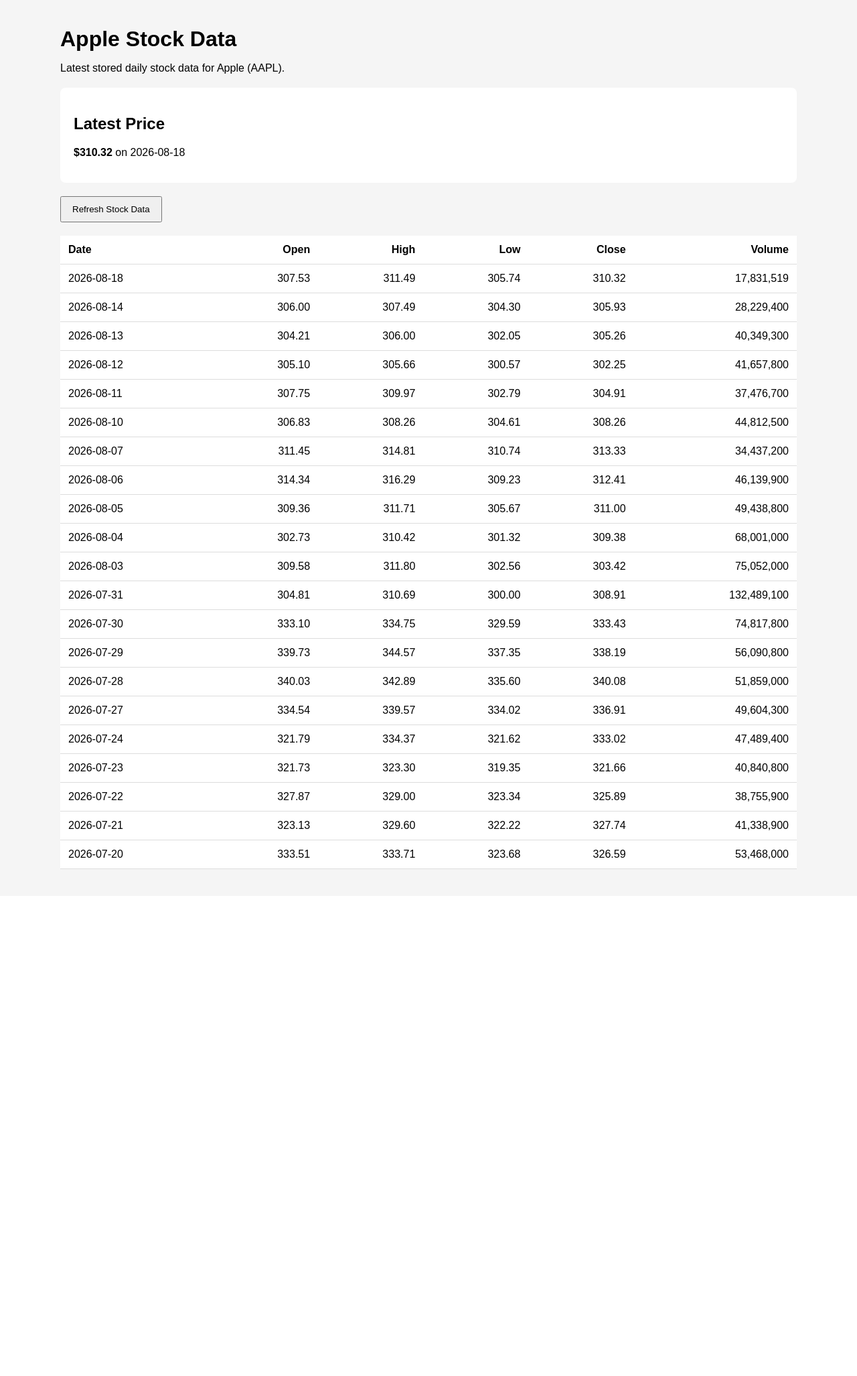
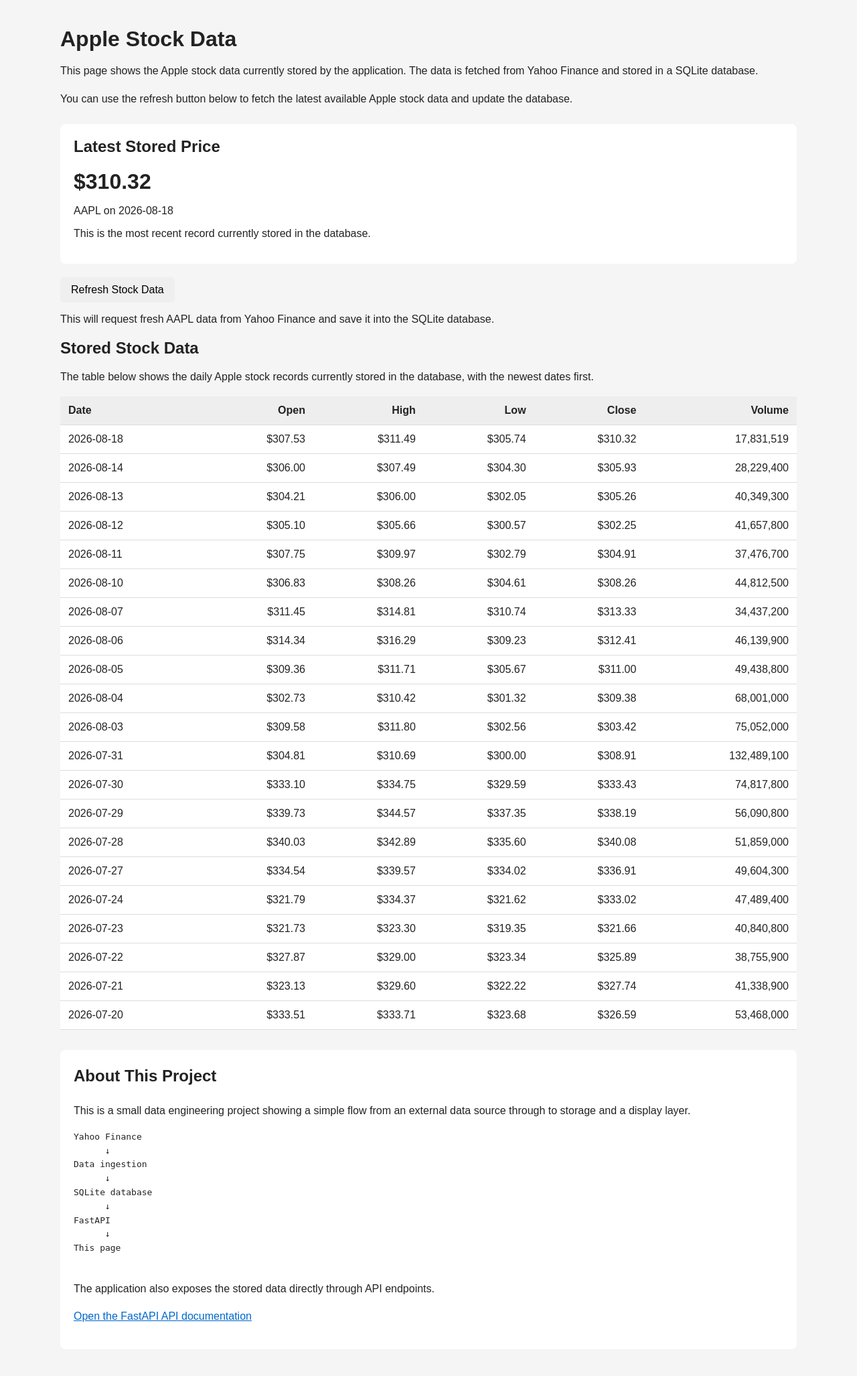
Before and after one commit to aaronalonsotorrens/stock-data-project, a FastAPI app: page / in a window 1280 px wide. Shown: the whole page at 67% size. Before the commit the page ends 1298 px from the top, so only its background shows below. Run offline with FastAPI, Linux system fonts and the light colour scheme; data comes from the database, SQL or seed files in the repository; both versions use the stored data as it was after the commit.

Commit message:
Make html more user friendly. Add comment for better code practice

```diff
--- a/app/templates/index.html
+++ b/app/templates/index.html
@@ -1,5 +1,6 @@
 <!DOCTYPE html>
 <html lang="en">
+
 <head>
     <meta charset="UTF-8">
     <meta name="viewport" content="width=device-width, initial-scale=1.0">
@@ -7,18 +8,30 @@
     <title>Apple Stock Data</title>
 
     <style>
+        /* Keep the page simple and readable without needing a separate CSS file. */
         body {
             font-family: Arial, sans-serif;
             max-width: 1100px;
             margin: 40px auto;
             padding: 0 20px;
             background: #f5f5f5;
+            color: #222;
         }
 
         h1 {
             margin-bottom: 5px;
         }
 
+        h2 {
+            margin-top: 0;
+        }
+
+        .intro {
+            margin-bottom: 25px;
+            line-height: 1.6;
+        }
+
+        /* Reusable card style for the latest stock information. */
         .latest {
             background: white;
             padding: 20px;
@@ -26,10 +39,33 @@
             border-radius: 8px;
         }
 
+        .price {
+            font-size: 2rem;
+            font-weight: bold;
+            margin: 5px 0;
+        }
+
+        .refresh-section {
+            margin: 20px 0;
+        }
+
+        button {
+            padding: 10px 16px;
+            border: none;
+            border-radius: 5px;
+            cursor: pointer;
+            font-size: 1rem;
+        }
+
+        button:disabled {
+            cursor: not-allowed;
+        }
+
         table {
             width: 100%;
             border-collapse: collapse;
             background: white;
+            margin-top: 20px;
         }
 
         th,
@@ -39,15 +75,35 @@
             text-align: right;
         }
 
+        /* Keep the date column aligned differently from the numeric values. */
         th:first-child,
         td:first-child {
             text-align: left;
         }
 
-        button {
-            padding: 10px 16px;
-            margin-bottom: 20px;
-            cursor: pointer;
+        th {
+            background: #eeeeee;
+        }
+
+        .about {
+            background: white;
+            padding: 20px;
+            margin-top: 30px;
+            border-radius: 8px;
+            line-height: 1.6;
+        }
+
+        .api-link {
+            margin-top: 15px;
+        }
+
+        a {
+            color: #0066cc;
+        }
+
+        .status-message {
+            margin-top: 10px;
+            font-weight: bold;
         }
     </style>
 </head>
@@ -56,26 +112,97 @@
 
     <h1>Apple Stock Data</h1>
 
+    <div class="intro">
         <p>
-        Latest stored daily stock data for Apple (AAPL).
+            This page shows the Apple stock data currently stored by the application.
+            The data is fetched from Yahoo Finance and stored in a SQLite database.
         </p>
 
+        <p>
+            You can use the refresh button below to fetch the latest available
+            Apple stock data and update the database.
+        </p>
+    </div>
+
+
+    <!--
+        Jinja checks whether FastAPI passed a latest stock record into the template.
+        If data exists, we show the latest price. Otherwise we show a helpful message.
+    -->
     {% if latest %}
 
         <div class="latest">
-            <h2>Latest Price</h2>
+
+            <h2>Latest Stored Price</h2>
+
+            <!-- Format the stored close price to two decimal places. -->
+            <p class="price">
+                ${{ "%.2f"|format(latest.close) }}
+            </p>
 
             <p>
-                <strong>${{ "%.2f"|format(latest.close) }}</strong>
-                on {{ latest.date }}
+                AAPL on {{ latest.date }}
             </p>
+
+            <p>
+                This is the most recent record currently stored in the database.
+            </p>
+
         </div>
 
-        <button onclick="refreshData()">
+    {% else %}
+
+        <div class="latest">
+
+            <h2>No Stock Data Yet</h2>
+
+            <p>
+                There is currently no Apple stock data stored in the database.
+                Use the button below to load the latest available data.
+            </p>
+
+        </div>
+
+    {% endif %}
+
+
+    <div class="refresh-section">
+
+        <!--
+            Change the button text depending on whether data already exists.
+            This makes the page a bit clearer for somebody using it for the first time.
+        -->
+        <button id="refresh-button" onclick="refreshData()">
+            {% if latest %}
                 Refresh Stock Data
+            {% else %}
+                Load Apple Stock Data
+            {% endif %}
         </button>
 
+        <p>
+            This will request fresh AAPL data from Yahoo Finance and save it
+            into the SQLite database.
+        </p>
+
+        <!-- JavaScript updates this with progress or error messages. -->
+        <p id="status-message" class="status-message"></p>
+
+    </div>
+
+
+    <!-- Only show the table if we actually have stock data to display. -->
+    {% if stock_data %}
+
+        <h2>Stored Stock Data</h2>
+
+        <p>
+            The table below shows the daily Apple stock records currently
+            stored in the database, with the newest dates first.
+        </p>
+
         <table>
+
             <thead>
                 <tr>
                     <th>Date</th>
@@ -89,43 +216,89 @@
 
             <tbody>
 
+                <!--
+                    Jinja loops through each row returned from SQLite
+                    and creates one HTML table row for each stock record.
+                -->
                 {% for row in stock_data %}
 
                     <tr>
                         <td>{{ row.date }}</td>
-                    <td>{{ "%.2f"|format(row.open) }}</td>
-                    <td>{{ "%.2f"|format(row.high) }}</td>
-                    <td>{{ "%.2f"|format(row.low) }}</td>
-                    <td>{{ "%.2f"|format(row.close) }}</td>
+                        <td>${{ "%.2f"|format(row.open) }}</td>
+                        <td>${{ "%.2f"|format(row.high) }}</td>
+                        <td>${{ "%.2f"|format(row.low) }}</td>
+                        <td>${{ "%.2f"|format(row.close) }}</td>
                         <td>{{ "{:,}".format(row.volume) }}</td>
                     </tr>
 
                 {% endfor %}
 
             </tbody>
+
         </table>
-
-    {% else %}
-
-        <p>No stock data has been loaded yet.</p>
-
-        <button onclick="refreshData()">
-            Load Apple Stock Data
-        </button>
 
     {% endif %}
 
 
+    <div class="about">
+
+        <h2>About This Project</h2>
+
+        <p>
+            This is a small data engineering project showing a simple flow
+            from an external data source through to storage and a display layer.
+        </p>
+
+        <pre>
+Yahoo Finance
+      ↓
+Data ingestion
+      ↓
+SQLite database
+      ↓
+FastAPI
+      ↓
+This page
+        </pre>
+
+        <p>
+            The application also exposes the stored data directly through
+            API endpoints.
+        </p>
+
+        <p class="api-link">
+            <a href="/docs">
+                Open the FastAPI API documentation
+            </a>
+        </p>
+
+    </div>
+
+
     <script>
+        /*
+            Refresh the stock data without making the user manually
+            visit the POST endpoint in Swagger.
+        */
         async function refreshData() {
 
-            const button = document.querySelector("button");
+            const button = document.getElementById("refresh-button");
+            const statusMessage = document.getElementById("status-message");
 
+            // Disable the button while the request is running so it
+            // isn't clicked several times by accident.
             button.disabled = true;
             button.innerText = "Updating...";
 
+            statusMessage.innerText =
+                "Fetching the latest available stock data...";
+
             try {
 
+                /*
+                    Call the FastAPI ingestion endpoint.
+                    This fetches fresh AAPL data and stores it in SQLite.
+                */
                 const response = await fetch(
                     "/stocks/AAPL/ingest",
                     {
@@ -134,15 +307,38 @@
                 );
 
                 if (!response.ok) {
-                    throw new Error("Stock data could not be updated.");
+                    throw new Error(
+                        "The stock data could not be updated."
+                    );
                 }
 
-                // Reload the page so the newest values appear.
+                // Read the ingestion summary returned by FastAPI.
+                const result = await response.json();
+
+                statusMessage.innerText =
+                    "Update complete. Fetched " +
+                    result.rows_fetched +
+                    " rows, stored " +
+                    result.rows_stored +
+                    " and skipped " +
+                    result.rows_skipped +
+                    ".";
+
+                /*
+                    Give the user a moment to see the result before
+                    reloading the page with the latest stored values.
+                */
+                setTimeout(
+                    function () {
                         window.location.reload();
+                    },
+                    1500
+                );
 
             } catch (error) {
 
-                alert(error.message);
+                // Keep the page usable if the API request fails.
+                statusMessage.innerText = error.message;
 
                 button.disabled = false;
                 button.innerText = "Refresh Stock Data";
@@ -151,4 +347,5 @@
     </script>
 
 </body>
+
 </html>
```
Also changed, not shown: data/stocks.db. Lines whose indentation alone changed are shown as unchanged.
